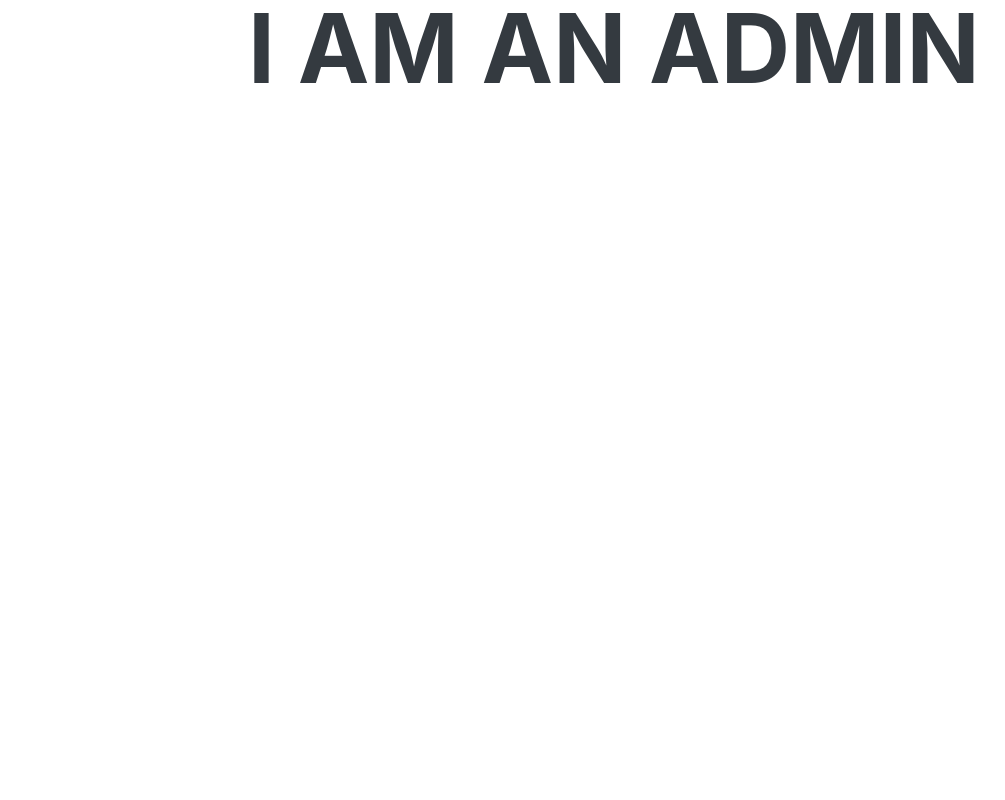
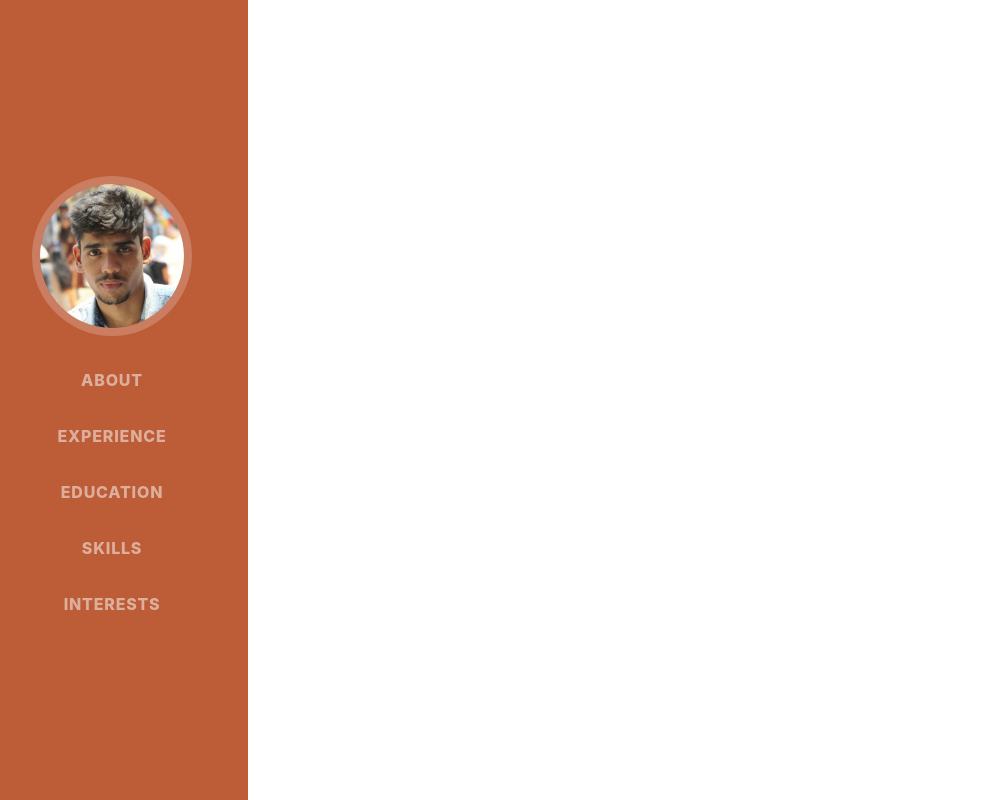
Before and after one commit to vishnumd91/My-Portfolio-UI, a React app in the folder portfolio UI/: page /admin in a window 1280 px wide. Shown: the whole page, without its empty margins (24-1029 px from the left). Built offline with nearby package versions, Linux system fonts and the light colour scheme; a web font is replaced by a local one.

Commit message:
reverting routing change fro admin

```diff
--- a/portfolio UI/src/App.js
+++ b/portfolio UI/src/App.js
@@ -1,19 +1,12 @@
 import React from 'react';
 import './index.css';
 
-import { Route, Switch } from 'react-router-dom';
-import Admin from './components/admin/Admin';
-
 
 import Navigation from './components/navigation/Navigation';
-
 function App() {
     return (
         <div>
-          <Switch>
-          <Route exact path = '/' component = {Navigation} />
-          <Route path = '/admin' component = {Admin} />
-          </Switch>
+          <Navigation />
         </div>
     )
 }
```
